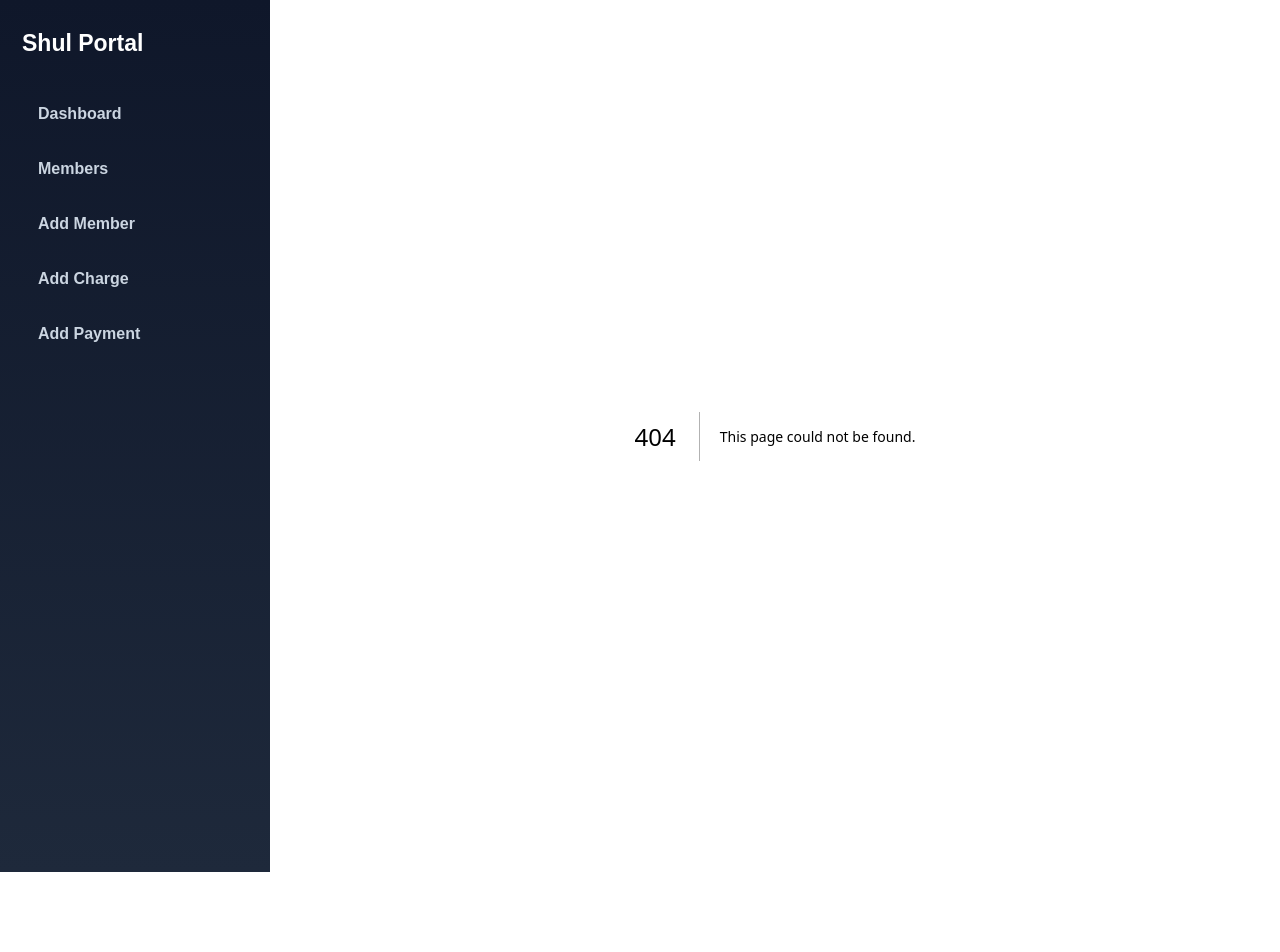
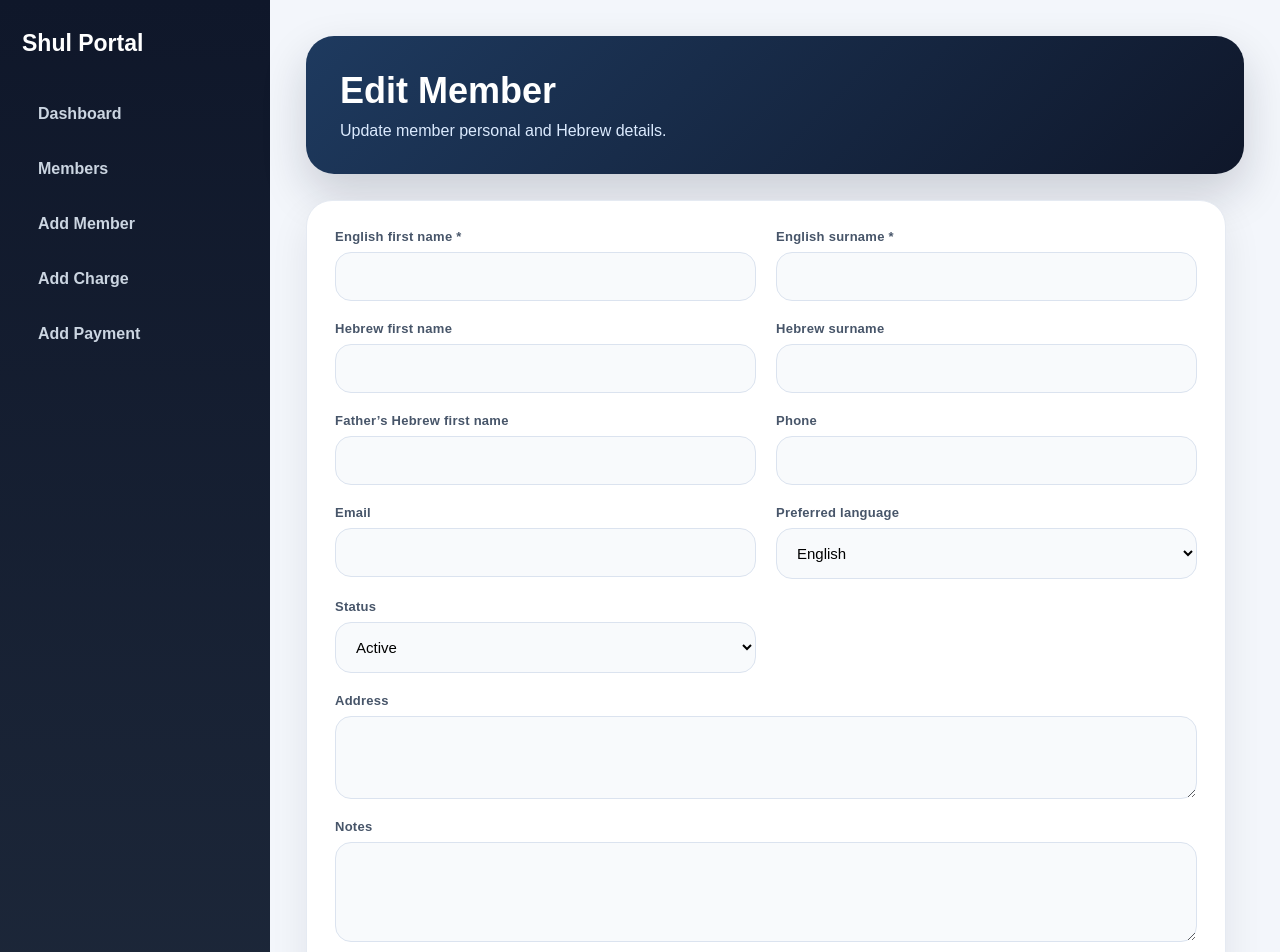
Before and after one commit to gersonberger-lab/shul-membership-portal, a Next.js app: page /members/1/edit in a window 1280 px wide. Before the commit this address had no page. Shown: the top 952 px of the page. Before the commit the page ends 872 px from the top, so only its background shows below. Built offline with nearby package versions, Linux system fonts and the light colour scheme; no server answers; the database is empty.

Commit message:
Create edit/page.tsx

```diff
--- /dev/null
+++ b/app/members/[id]/edit/page.tsx
@@ -0,0 +1,178 @@
+"use client";
+
+import { useEffect, useState } from "react";
+import { supabase } from "../../../../lib/supabase";
+import { useParams, useRouter } from "next/navigation";
+
+export default function EditMemberPage() {
+  const router = useRouter();
+  const params = useParams();
+  const memberId = params.id as string;
+
+  const [saving, setSaving] = useState(false);
+
+  const [form, setForm] = useState({
+    english_first_name: "",
+    english_surname: "",
+    hebrew_first_name: "",
+    hebrew_surname: "",
+    fathers_hebrew_first_name: "",
+    address: "",
+    phone: "",
+    email: "",
+    preferred_language: "english",
+    status: "active",
+    notes: "",
+  });
+
+  useEffect(() => {
+    async function loadMember() {
+      const { data, error } = await supabase
+        .from("members")
+        .select("*")
+        .eq("id", memberId)
+        .single();
+
+      if (error) {
+        alert("Error loading member: " + error.message);
+        return;
+      }
+
+      setForm({
+        english_first_name: data.english_first_name || "",
+        english_surname: data.english_surname || "",
+        hebrew_first_name: data.hebrew_first_name || "",
+        hebrew_surname: data.hebrew_surname || "",
+        fathers_hebrew_first_name: data.fathers_hebrew_first_name || "",
+        address: data.address || "",
+        phone: data.phone || "",
+        email: data.email || "",
+        preferred_language: data.preferred_language || "english",
+        status: data.status || "active",
+        notes: data.notes || "",
+      });
+    }
+
+    if (memberId) loadMember();
+  }, [memberId]);
+
+  const handleChange = (e: any) => {
+    setForm({ ...form, [e.target.name]: e.target.value });
+  };
+
+  const handleSave = async (e: any) => {
+    e.preventDefault();
+
+    if (!form.english_first_name.trim() || !form.english_surname.trim()) {
+      alert("Please enter English first name and surname.");
+      return;
+    }
+
+    setSaving(true);
+
+    const { error } = await supabase
+      .from("members")
+      .update({
+        ...form,
+        english_first_name: form.english_first_name.trim(),
+        english_surname: form.english_surname.trim(),
+        email: form.email.trim() || null,
+        updated_at: new Date().toISOString(),
+      })
+      .eq("id", memberId);
+
+    setSaving(false);
+
+    if (error) {
+      alert("Error saving: " + error.message);
+    } else {
+      router.push(`/members/${memberId}`);
+    }
+  };
+
+  return (
+    <>
+      <section className="hero">
+        <h1>Edit Member</h1>
+        <p>Update member personal and Hebrew details.</p>
+      </section>
+
+      <section className="card form-card">
+        <form className="form-grid" onSubmit={handleSave}>
+          <div className="form-field">
+            <label>English first name *</label>
+            <input name="english_first_name" value={form.english_first_name} onChange={handleChange} required />
+          </div>
+
+          <div className="form-field">
+            <label>English surname *</label>
+            <input name="english_surname" value={form.english_surname} onChange={handleChange} required />
+          </div>
+
+          <div className="form-field">
+            <label>Hebrew first name</label>
+            <input name="hebrew_first_name" value={form.hebrew_first_name} dir="rtl" lang="he" onChange={handleChange} />
+          </div>
+
+          <div className="form-field">
+            <label>Hebrew surname</label>
+            <input name="hebrew_surname" value={form.hebrew_surname} dir="rtl" lang="he" onChange={handleChange} />
+          </div>
+
+          <div className="form-field">
+            <label>Father’s Hebrew first name</label>
+            <input name="fathers_hebrew_first_name" value={form.fathers_hebrew_first_name} dir="rtl" lang="he" onChange={handleChange} />
+          </div>
+
+          <div className="form-field">
+            <label>Phone</label>
+            <input name="phone" value={form.phone} inputMode="tel" onChange={handleChange} />
+          </div>
+
+          <div className="form-field">
+            <label>Email</label>
+            <input name="email" type="email" value={form.email} onChange={handleChange} />
+          </div>
+
+          <div className="form-field">
+            <label>Preferred language</label>
+            <select name="preferred_language" value={form.preferred_language} onChange={handleChange}>
+              <option value="english">English</option>
+              <option value="hebrew">Hebrew</option>
+            </select>
+          </div>
+
+          <div className="form-field">
+            <label>Status</label>
+            <select name="status" value={form.status} onChange={handleChange}>
+              <option value="active">Active</option>
+              <option value="inactive">Inactive</option>
+              <option value="resigned">Resigned</option>
+              <option value="deceased">Deceased</option>
+            </select>
+          </div>
+
+          <div className="form-field full">
+            <label>Address</label>
+            <textarea name="address" value={form.address} rows={3} onChange={handleChange} />
+          </div>
+
+          <div className="form-field full">
+            <label>Notes</label>
+            <textarea name="notes" value={form.notes} rows={4} onChange={handleChange} />
+          </div>
+
+          <div className="form-field full" style={{ display: "flex", gap: 12 }}>
+            <button type="submit" disabled={saving}>
+              {saving ? "Saving..." : "Save Member"}
+            </button>
+
+            <a className="button" href={`/members/${memberId}`}>
+              Cancel
+            </a>
+          </div>
+        </form>
+      </section>
+    </>
+  );
+}
```
